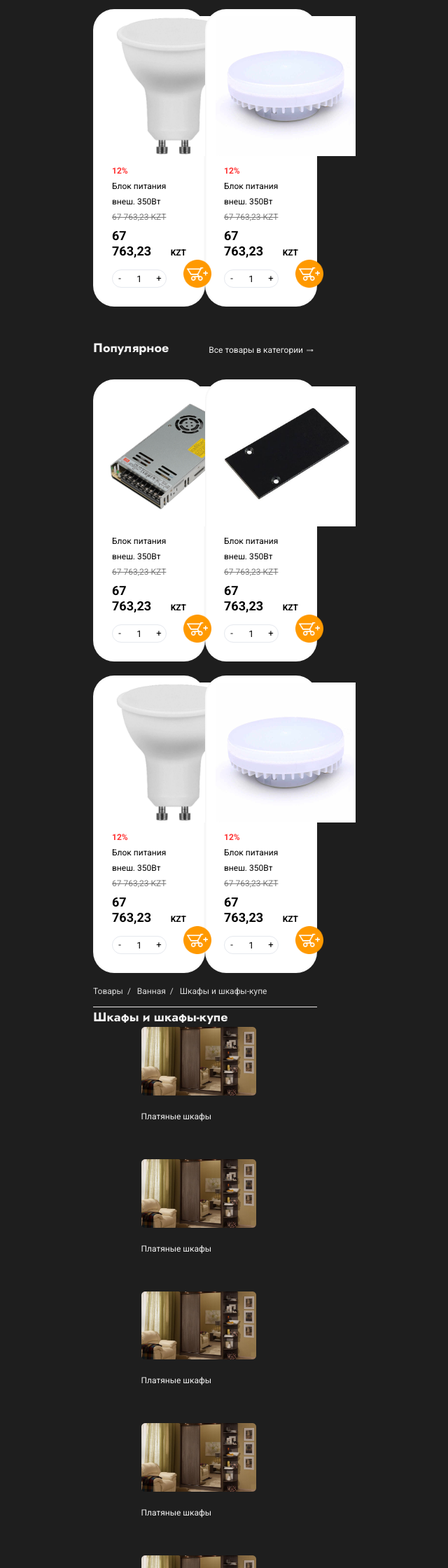
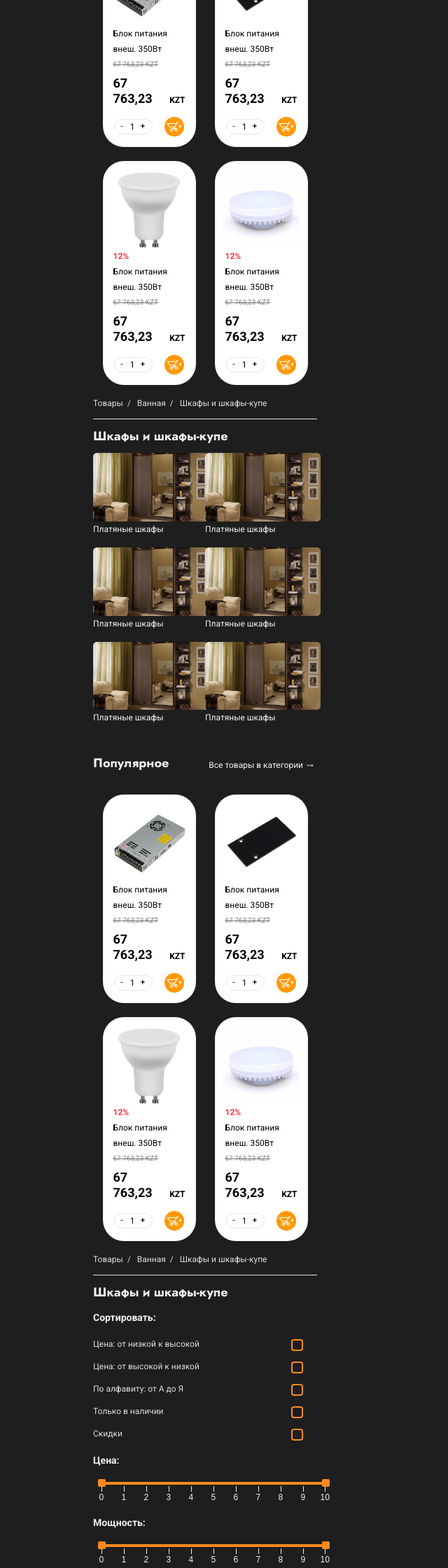
Before and after one commit to polarush/zion, a PHP site: page / in a window 768 px wide; the page is wider, and only the part inside the window is pictured. Shown: the part 2680-4920 px from the top of that part at 70% size, without its empty margins (91-731 px from the left). Run offline with PHP 8.4, Linux system fonts and the light colour scheme.

Commit message:
feat: add mobile version breakpoints and adaptive styles

```diff
--- a/index.html
+++ b/index.html
@@ -47,10 +47,9 @@
         <div class="blur-area">
         </div>
     </div>
-    <div class="search-wrapper">
-        <aside class="navigation mobile-search">
+    <div class="navigation-wrapper search">
+        <aside class="navigation">
             <button class="navigation__closer" onclick="searchFormConditionSwitcher()"></button>
-
             <div class="navigation__search-wrapper">
 
                 <div class="header__searchform">
@@ -66,6 +65,7 @@
     </div>
 
     <header class="mobile-header">
+        <!-- <div class="mobile-header__top"> -->
             <div class="mobile-header__menu">
                 <button class="burger-menu" onclick="menuConditionSwitcher()">
                     <span class="burger-menu__dash"></span>
@@ -91,6 +91,8 @@
             </div>
             <button class="mobile-header__searchform-toggler" onclick="searchFormConditionSwitcher()">
             </button>
+        <!-- </div> -->
+
         <div class="mobile-header__bottom">
             <ul class="mobile-header__bottom-list">
                 <li class="mobile-header__element">
@@ -183,7 +185,7 @@
     <main class="main">
         <!-- слайдер START -->
          <section class="slider">
-            <img src="assets/img/slide1.png" alt="">
+            <img src="assets/img/slide1.png" alt="" class="slider__image">
             <ul class="slider__items"></ul>
         </section>
         <!-- слайдер START -->
@@ -1254,12 +1256,14 @@
                             <span class="product-card__price">67 763,23</span>
                             <span class="product-card__currency">KZT</span>
                         </div>
+                        <div class="cart__button-wrapper">
                             <div class="input-number">
                                 <div class="input-number__minus">-</div>
                                 <input class="input-number__input" type="text" pattern="^[0-9]+$" value="1">
                                 <div class="input-number__plus">+</div>
                             </div>
                             <button class="delete">Удалить</button>
+                        </div>
                     </div>
                 </div>
                 </div>
@@ -1282,12 +1286,14 @@
                             <span class="product-card__price">67 763,23</span>
                             <span class="product-card__currency">KZT</span>
                         </div>
+                        <div class="cart__button-wrapper">
                             <div class="input-number">
                                 <div class="input-number__minus">-</div>
                                 <input class="input-number__input" type="text" pattern="^[0-9]+$" value="1">
                                 <div class="input-number__plus">+</div>
                             </div>
                             <button class="delete">Удалить</button>
+                        </div>
                     </div>
                 </div>
                 </div>
@@ -1310,12 +1316,14 @@
                             <span class="product-card__price">67 763,23</span>
                             <span class="product-card__currency">KZT</span>
                         </div>
+                        <div class="cart__button-wrapper">
                             <div class="input-number">
                                 <div class="input-number__minus">-</div>
                                 <input class="input-number__input" type="text" pattern="^[0-9]+$" value="1">
                                 <div class="input-number__plus">+</div>
                             </div>
                             <button class="delete">Удалить</button>
+                        </div>
                     </div>
                 </div>
                 </div>
--- a/style.css
+++ b/style.css
@@ -8,7 +8,8 @@
 .breadcrumbs,
 .single-product__wrapper,
 .cart,
-.footer {
+.footer,
+.product-image {
     -webkit-transition: all 0.3s ease-in-out;
     -moz-transition: all 0.3s ease-in-out;
     -o-transition: all 0.3s ease-in-out;
@@ -1876,6 +1879,12 @@ input[type=checkbox]:checked + label span {
 }
 
 @media (min-width: 150px) and (max-width: 768px) {
+
+    .body {
+        overflow-x: hidden;
+
+    }
+
     .header,
     .header__section-top,
     .header__section-bottom,
@@ -1887,8 +1896,13 @@ input[type=checkbox]:checked + label span {
     .categories,
     .single-product,
     .cart,
-    .footer {
+    .footer__wrapper-top,
+    .footer__wrapper-bottom {
         max-width: 320px;
+    }
+
+    .blur-area {
+        display: none;
     }
 
 
@@ -2078,14 +2147,116 @@ input[type=checkbox]:checked + label span {
         display: none;
     }
 
+    .categories__card {
+        align-items: flex-start;
+        margin-bottom: 15px;
+    }
+
     .product-cards {
         grid-template-columns: repeat(auto-fit, minmax(133px, 1fr));
-
+        justify-items: center;
     }
 
     .product-card {
         max-width: 133px;
-
+        width: 100%;
+        align-items: center;
+        box-sizing: border-box;
+        padding: 15px;
+    }
+
+    .product-image {
+        padding: 0;
+        margin: 0;
+        max-width: 110px;
+    }
+
+    .product-card__title,
+    .product-card__percent,
+    .product-card__currency {
+        font-size: 12px;
+        line-height: 22px;
+    }
+
+
+    .product-card__currency {
+        padding: 0;
+        line-height: 17px;
+    }
+
+    .product-card__price {
+        font-size: 18px;
+        line-height: 22px;
+
+    }
+
+    .product-card__old-price {
+        font-size: 10px;
+    }
+
+
+    .product-card__wrapper {
+        padding: 0;
+        max-width: 133px;
+    }
+
+    .product-card__cart-wrapper {
+        max-width: 100px;
+        padding: 10px 0 0;
+    }
+
+    .input-number {
+        font-size: 12px;
+        width: 55px;
+    }
+
+    .input-number__input {
+        width: 10px;
+        padding: 0;
+    }
+
+    .input-number__minus, .input-number__plus {
+        width: 20px;
+    }
+
+
+    .add-to-cart {
+        position: revert;
+        max-height: 28px;
+        max-width: 28px;
+
+    }
+
+
+    .breadcrumbs {
+        margin: 0 0 10px;
+    }
+
+    .categories__cards {
+        margin: 10px 0 0;
+        grid-template-columns: repeat(auto-fit, minmax(133px, 1fr));
+    }
+
+    .categories__img {
+        max-width: 133px;
+    }
+
+    .categories__title {
+        margin: 0;
+        font-size: 12px;
+    }
+
+    .filter__wrapper {
+        flex-direction: column;
+    }
+
+    .filter__selectors {
+        padding: 0;
+    }
+
+    .filter__wrapper,
+    .filter__item-name {
+        font-size: 12px;
     }
 
     .title-container {
@@ -2102,11 +2273,155 @@ input[type=checkbox]:checked + label span {
         padding: 0;
     }
 
-    .product-card {
-        max-width: 226px;
+    .single-product .body-title {
+        margin: 10px 0;
+    }
+
+    .single-product__attributes {
+        font-size: 12px;
+        max-height: 42px;
+        padding-bottom: 25px;
+    }
+
+    .single-product__gallery {
+        max-width: 320px;
+    }
+
+    .single-product__wrapper {
+        flex-direction: column;
+        padding-top: 10px;
+    }
+
+    .single-product__image-big {
+        padding: 0;
+    }
+
+    .single-product__thumbnail img {
+        box-sizing: border-box;
+        max-width: 105px;
+        max-height: 105px;
+        padding: 0 10px 10px 0;
+    }
+
+    .single-product__title,
+    .single-product__sku,
+    .instock-status,
+    .single-product__desc,
+    .instock-quantity,
+    .instock-status::before {
+        font-size: 12px;
+        line-height: 22px;
+    }
+
+    .instock-status::before {
+        padding: 0 5px;
+    }
+
+    .single-product__add-to-cart {
+        font-size: 12px;
+        max-width: 100%;
+        max-height: 35px;
+    }
+
+    .cart {
+        flex-direction: column;
+    }
+
+    .cart__button-wrapper {
+        display: flex;
+        flex-direction: row;
+        padding-top: 10px;
+    }
+
+    .cart .cart__element{
+        margin: 15px 0;
+    }
+
+    .cart .input-number,
+    .cart .delete {
+        position: revert;
+    }
+
+    .cart .delete {
+        font-size: 12px;
+    }
+
+    .cart .single-product__desc {
+        margin: 5px 0;
+    }
+
+    .cart .instock-quantity {
+        display: none;
+    }
+
+    .cart .instock-status {
+        display: none;
+    }
+
+    .cart__add-by-sku {
+        font-size: 12px;
+    }
+
+    .cart__title-wrapper {
+        margin-bottom: 10px;
+    }
+
+    .product-card__currency {
+        padding-left: 5px;
+    }
+
+    .total-wrapper {
+        padding-bottom: 35px;
+    }
+
+    .total {
+        justify-content: flex-start;
+    }
+
+    .total__title, .total__price {
+        font-size: 18px;
+    }
+
+    .total__currency {
+        font-size: 12px;
+        line-height: 10px;
+    }
+
+    .total__clean, .total__order {
+        font-size: 12px;
+    }
+
+    .total__order {
+        max-height: 35px;
+        max-width: 156px;
+    }
+
+    .featured .single-product__desc {
+        font-size: 12px;
+    }
+
+    .featured .product-card__currency {
+        font-size: 12px;
+        line-height: 10px;
+    }
+
+    .featured .product-card__price {
+        font-size: 12px;
+    }
+
+    .featured-title {
+        font-size: 24px;
+        margin-bottom: 15px;
+    }
+
+    .featured .add-to-cart {
+        top: revert;
+        bottom: 0;
+        right: 0;
     }
 
     .footer__wrapper-bottom {
         flex-direction: column;
     }
-}
+
+}
```
Also changed, not shown: other parts of style.css (+79 -22 lines), scripts/menu.js. Lines whose indentation alone changed are shown as unchanged.
